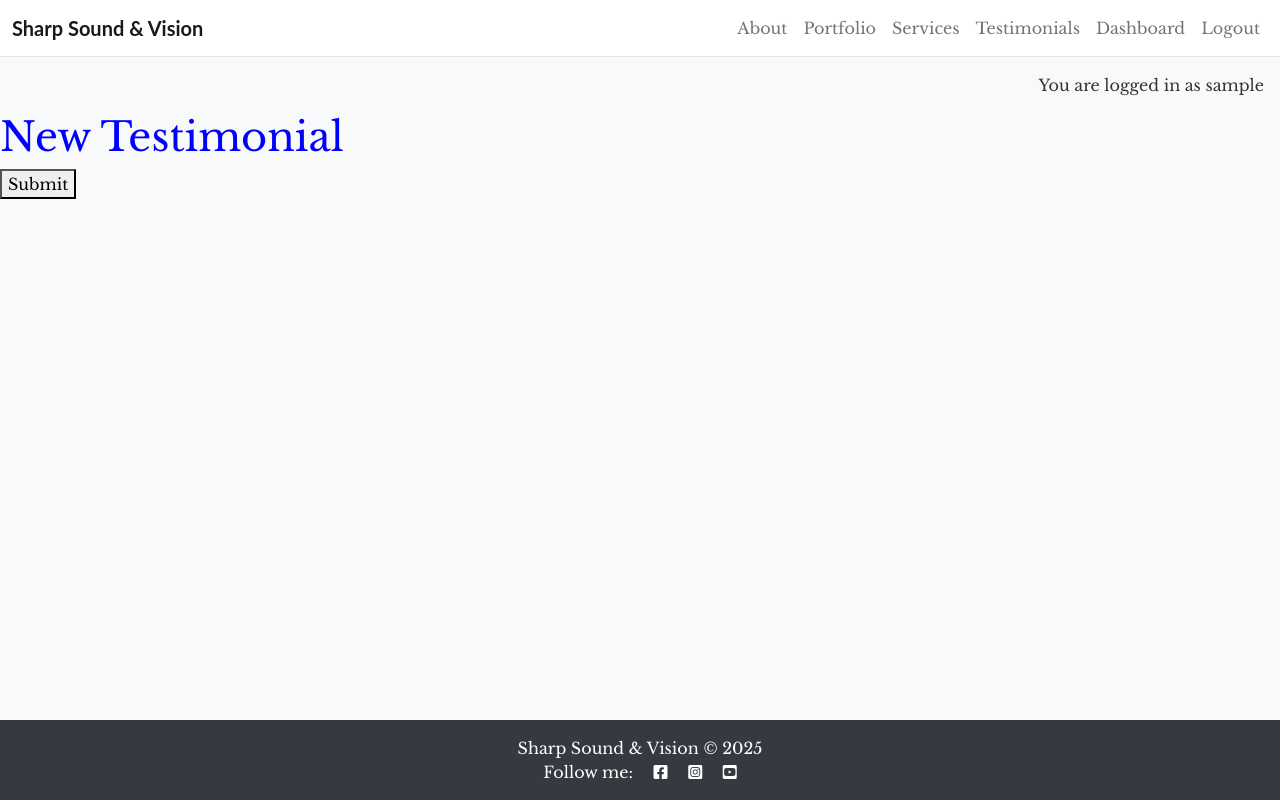
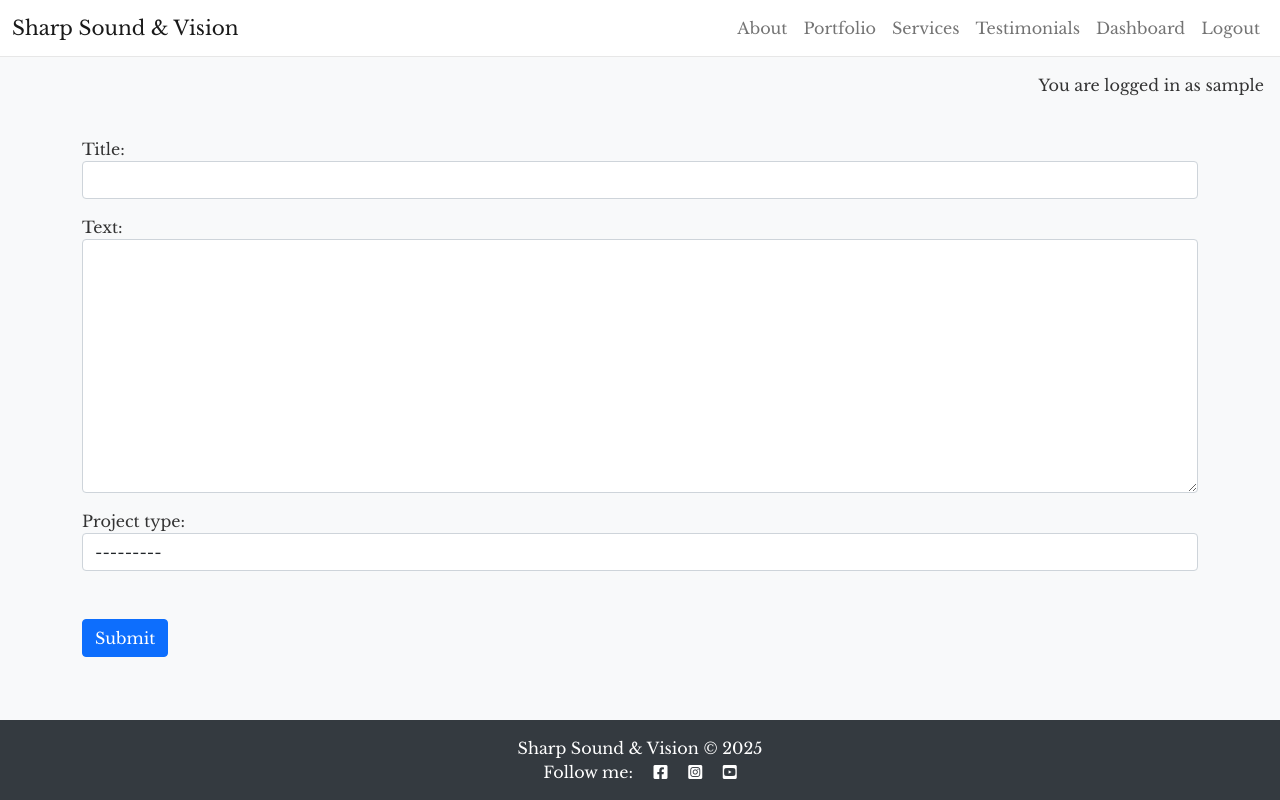
Before and after one commit to phoebeW17/sharp_sound_vision, a Django app: page /testimonial/new/ in a window 1280 px wide. Run offline with Django 4.2, Linux system fonts and the light colour scheme; the visitor is signed in with stand-in values (Sample User, id 1).

Commit message:
resolve IntegrityError by setting ser field in new testimonial

```diff
--- a/dashboard/views.py
+++ b/dashboard/views.py
@@ -5,7 +5,7 @@ from testimonial.models import Testimonial
 
 @login_required
 def dashboard(request):
-    testimonials = Testimonial.objects.filter(author=request.user)
+    testimonials = Testimonial.objects.filter(user=request.user)
 
     return render(request, 'dashboard/dashboard.html', {
         'testimonials': testimonials,
--- a/sharpsound_vision/settings.py
+++ b/sharpsound_vision/settings.py
@@ -29,7 +29,7 @@ TEMPLATES_DIR = os.path.join(BASE_DIR, 'templates')
 SECRET_KEY = os.environ.get('SECRET_KEY')
 
 # SECURITY WARNING: don't run with debug turned on in production!
-DEBUG = False
+DEBUG = True
 
 ALLOWED_HOSTS = ['localhost', "sharp-sound-vision-24e4365a348f.herokuapp.com",'127.0.0.1']
 CSRF_TRUSTED_ORIGINS = ['https://*.codeinstitute-ide.net', 'https://*.herokuapp.com']
--- a/static/css/style.css
+++ b/static/css/style.css
@@ -18,8 +18,8 @@ h1 {
 }
 
 .navbar-brand {
-    font-family: 'Lato', sans-serif;
-    font-weight: 700;
+    font-family: 'Libre Baskerville', serif;
+    font-weight: 500;
     color: #333;
 }
 
--- a/testimonial/forms.py
+++ b/testimonial/forms.py
@@ -1,6 +1,6 @@
 from django import forms
 
-from models import Testimonial
+from .models import Testimonial
 
 class TestimonialForm(forms.ModelForm):
     class Meta:
--- a/testimonial/templates/testimonial/new-testimonial.html
+++ b/testimonial/templates/testimonial/new-testimonial.html
@@ -4,11 +4,22 @@
 
 {% block content %}
 
-    <h1>New Testimonial</h1>
-    <form method="post">
+<div class="container">
+    <form method="post" action="." enctype="multipart/form-data">
         {% csrf_token %}
-        {{ form.as_p }}
-        <button type="submit">Submit</button>
+        <div class="py-4">
+            {{ form.as_p}}
+        </div>
+        {% if form.errors or form.non_field_errors %}
+        <div class="mb-3 p-6 bg-red-100 rounded-xl">
+            {% for field in form %}
+            {{ field.errors }}
+            {% endfor %}
+            {{ form.non_field_errors }}
+        </div>
+        {% endif %}
+        <button type="submit" class="btn btn-primary mt-2 mb-2">Submit</button>
     </form>
+</div>
 
 {% endblock %}
--- a/testimonial/templates/testimonial/testimonial-details.html
+++ b/testimonial/templates/testimonial/testimonial-details.html
@@ -1,5 +1,6 @@
 {% extends 'base.html' %}
 {% load static %}
+{% load crispy_forms_tags %}
 
 {% block title %}Testimonial Page{% endblock %}
 
--- a/testimonial/templates/testimonial/testimonial.html
+++ b/testimonial/templates/testimonial/testimonial.html
@@ -46,6 +46,6 @@
             </div>
 <div class="col-12 text-center">
     <p>Want to leave a testimonial? Click the button below!</p>
-    <a href="{% url 'new-testimonial' %}" class="btn"><em>Write a Testimonial</em></button>
+    <a href="{% url 'new-testimonial' %}" class="btn"><em> ~ Write a Testimonial ~ </em></button>
 </div>
 {% endblock %}
--- a/testimonial/views.py
+++ b/testimonial/views.py
@@ -1,11 +1,8 @@
 from django.shortcuts import render, get_object_or_404, redirect
-from django.views import generic
 from .models import Testimonial
 from django.contrib.auth.decorators import login_required
 
-# class TestimonialList(generic.ListView):
-#     queryset = Testimonial.objects.filter(status=1).order_by('-posted_on')
-#     template_name = 'testimonial/testimonial.html'
+from .forms import TestimonialForm, EditTestimonialForm
 
 def testimonial_list_view(request):
     testimonials = Testimonial.objects.all()
@@ -16,13 +13,25 @@ def testimonial_list_view(request):
 
 def testimonial_detail_view(request, id):
     testimonial = get_object_or_404(Testimonial, id=id)
-    return render(request, 'testimonial/testimonial-details.html', {'testimonial': testimonial})
+    testimonial_form = TestimonialForm()
 
+    return render(request, 'testimonial/testimonial-details.html', {
+        'testimonial': testimonial,
+        'testimonial_form': testimonial_form
+    })
+
+@login_required
 def new_testimonial_view(request):
     if request.method == 'POST':
-        # Handle form submission here
-        pass
-    return render(request, 'testimonial/new-testimonial.html')
+        form = TestimonialForm(request.POST)
+        if form.is_valid():
+            testimonial = form.save(commit=False)
+            testimonial.user = request.user
+            form.save()
+            return redirect('testimonial')
+    else:
+        form = TestimonialForm()
+    return render(request, 'testimonial/new-testimonial.html', {'form': form})
 
 def edit(request, id):
     testimonial = get_object_or_404(Testimonial, id=id)
```
Also changed, not shown: testimonial/templates/delete.html (added, +14 -0 lines), testimonial/templates/testimonial/delete.html (deleted, +0 -12 lines).
